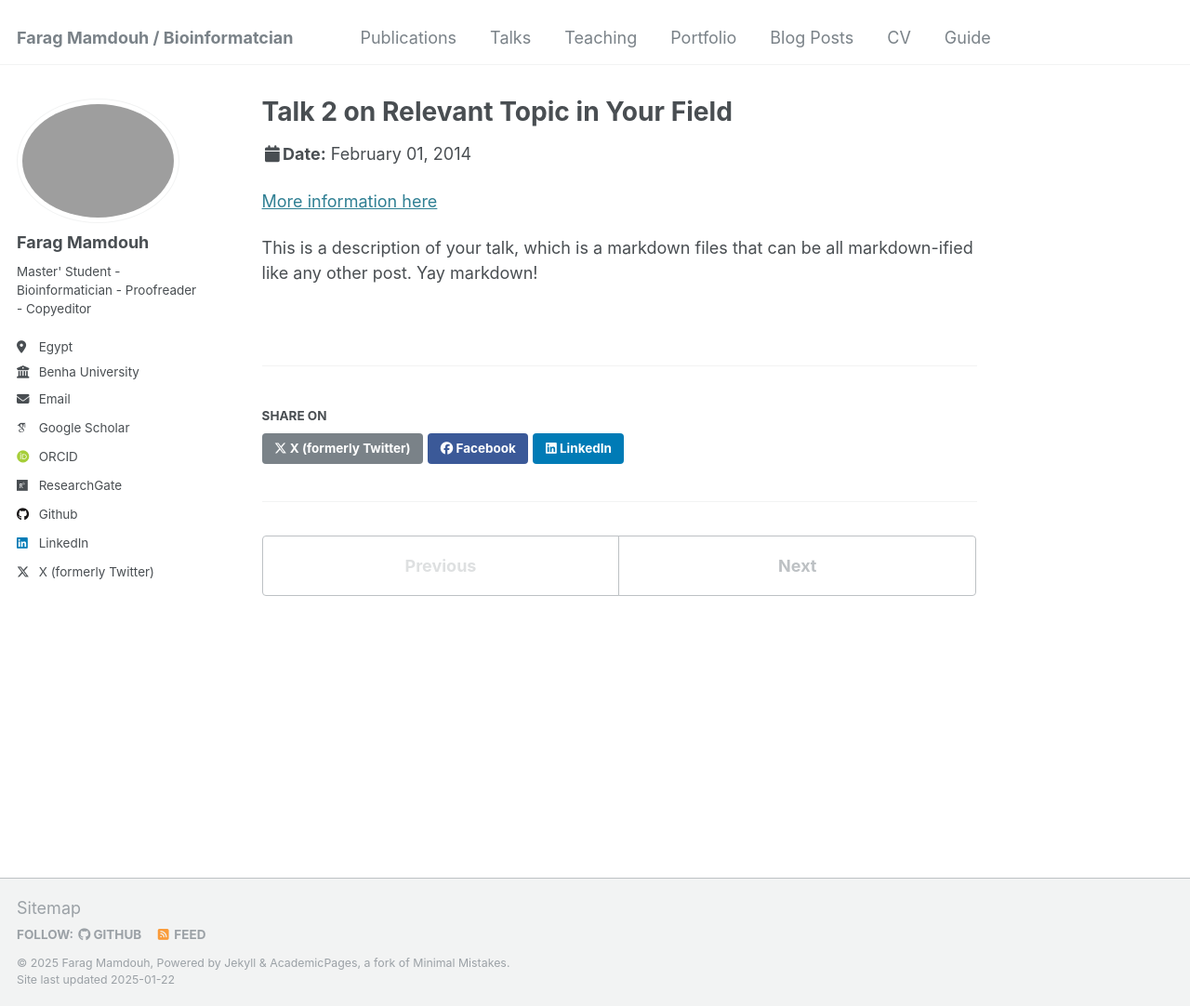
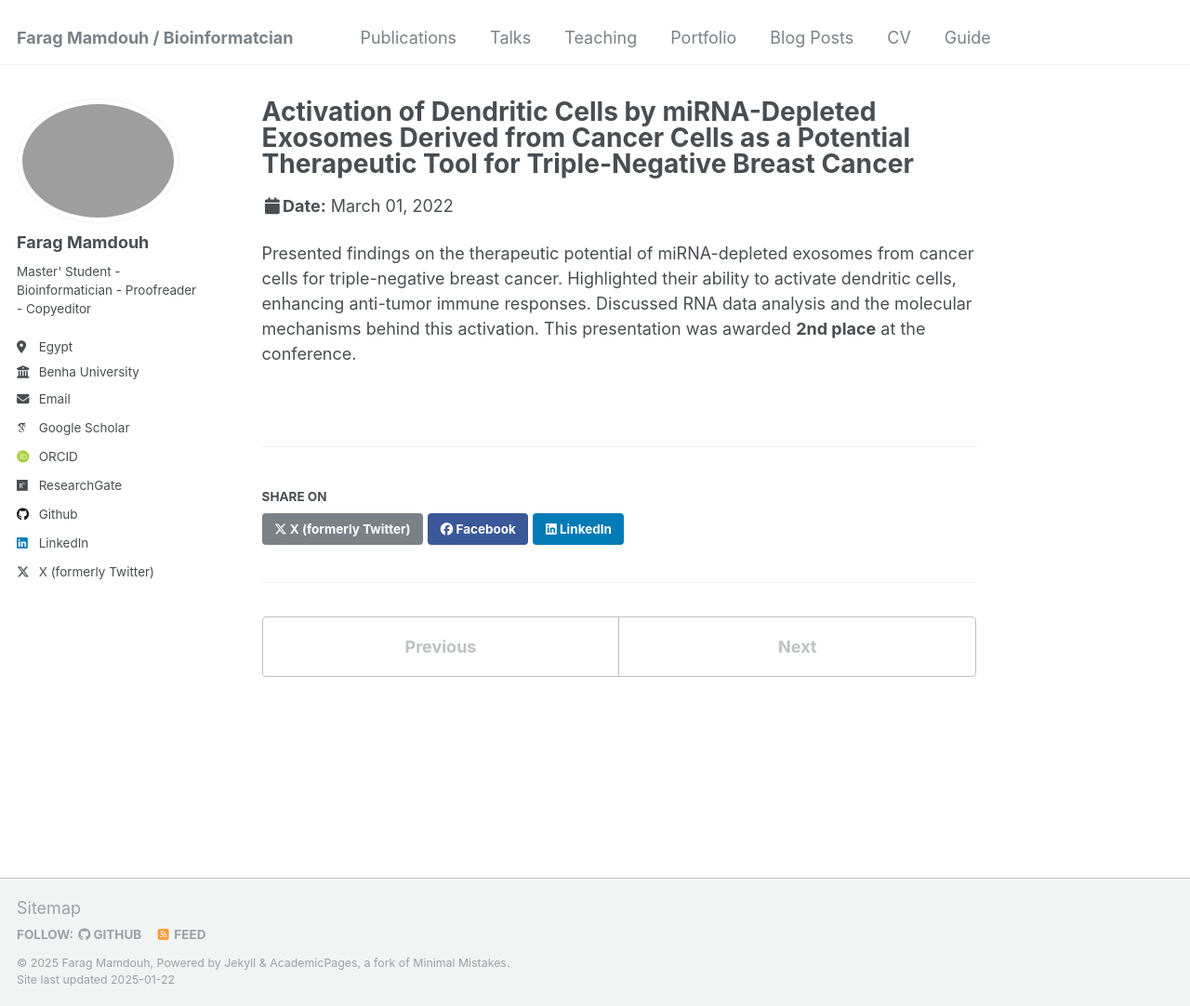
Before and after one commit to FaragMamdouh/FaragMamdouh.github.io, a Jekyll site: the page built from _talks/2014-02-01-talk-2.md, in a window 1280 px wide and 1082 px high. Shown: the whole window at 93% size. Built offline with Jekyll 4.4.1, drawn with Linux system fonts in a browser that asks for light colours; some web fonts are replaced.

Commit message:
Update 2014-02-01-talk-2.md

```diff
--- a/_talks/2014-02-01-talk-2.md
+++ b/_talks/2014-02-01-talk-2.md
@@ -1,13 +1,12 @@
----
-title: "Talk 2 on Relevant Topic in Your Field"
-collection: talks
-type: "Talk"
-permalink: /talks/2014-02-01-talk-2
-venue: "London School of Testing"
-date: 2014-02-01
-location: "London, UK"
 ---
 
-[More information here](http://example2.com)
+title: "Activation of Dendritic Cells by miRNA-Depleted Exosomes Derived from Cancer Cells as a Potential Therapeutic Tool for Triple-Negative Breast Cancer"
+collection: talks
+type: "Presentation"
+permalink: /talks/2022-03-01-dendritic-cell-exosomes
+venue: "1st Annual Conference for Scientific Research"
+date: 2022-03-01
+location: "Tanta University, Tanta, Egypt"
+---
 
-This is a description of your talk, which is a markdown files that can be all markdown-ified like any other post. Yay markdown!
+Presented findings on the therapeutic potential of miRNA-depleted exosomes from cancer cells for triple-negative breast cancer. Highlighted their ability to activate dendritic cells, enhancing anti-tumor immune responses. Discussed RNA data analysis and the molecular mechanisms behind this activation. This presentation was awarded **2nd place** at the conference.
```
